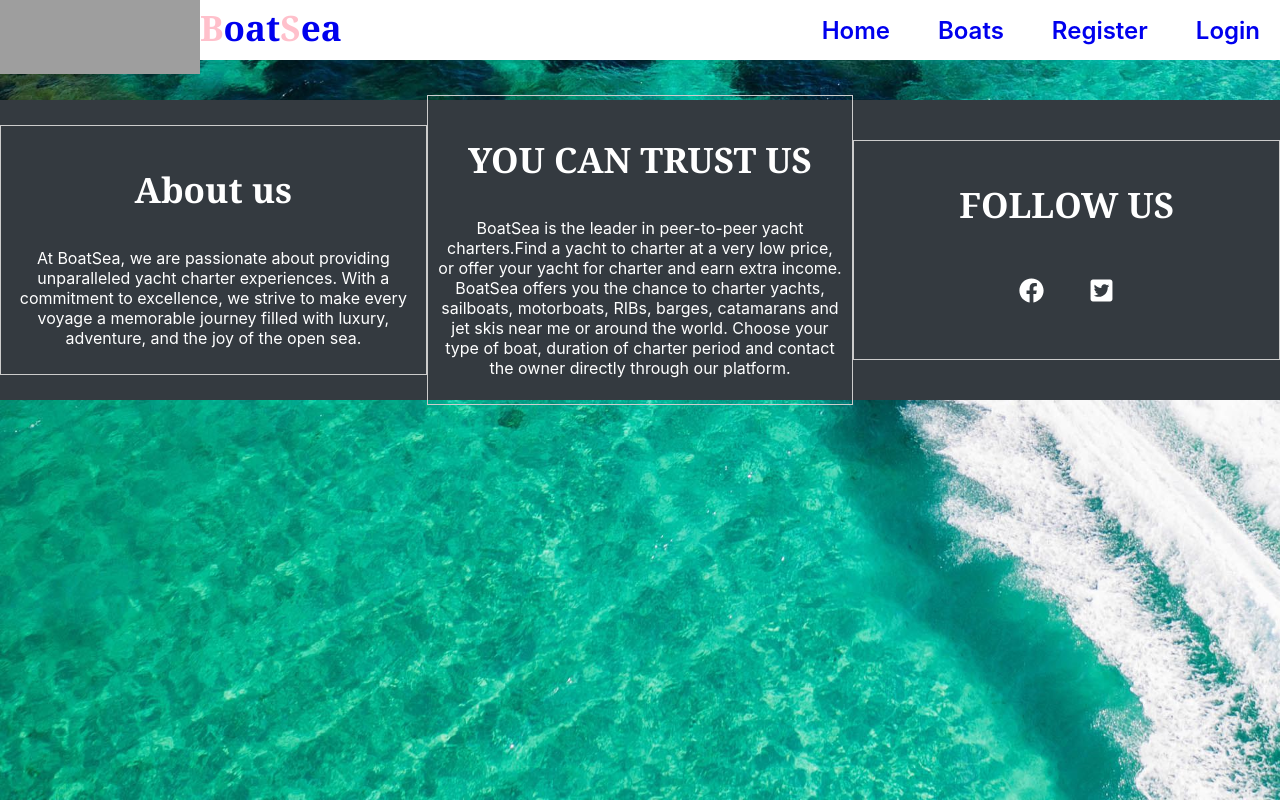
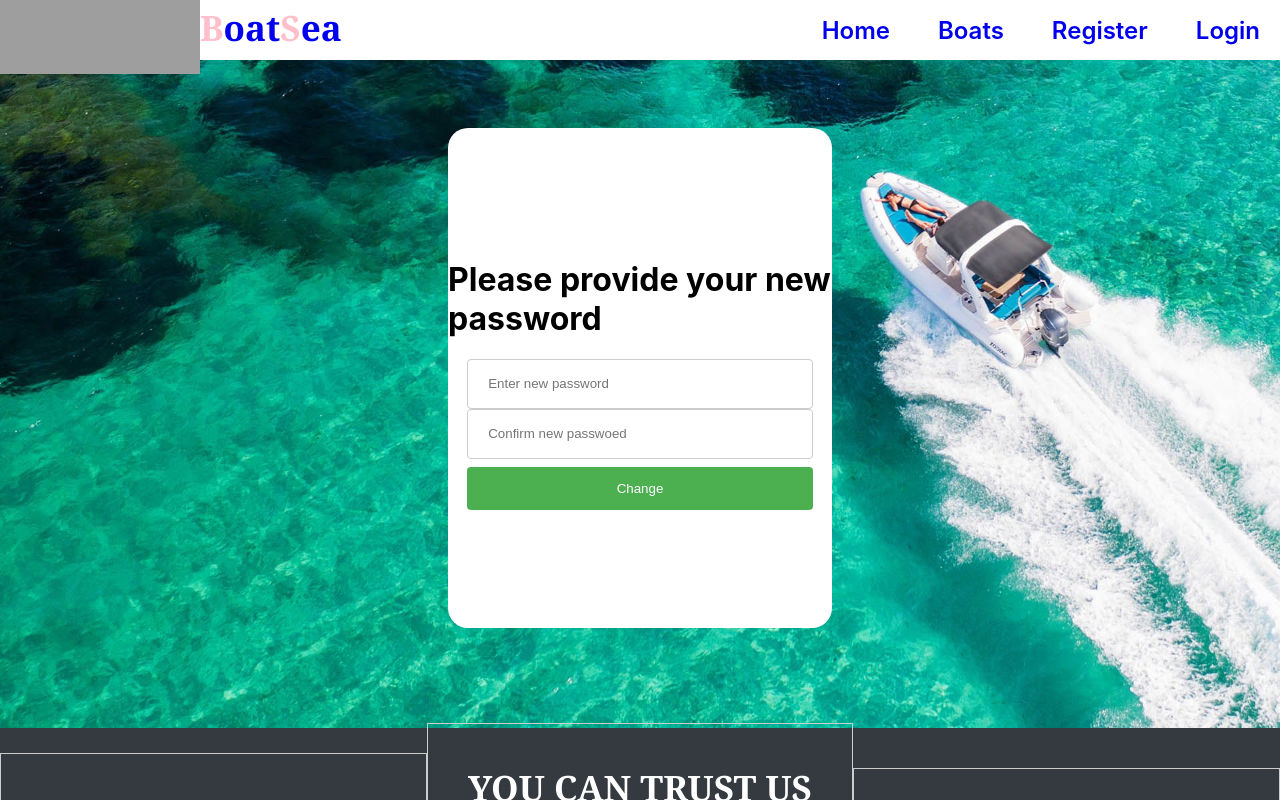
Before and after one commit to Muhamed-Sadovic/BoatSea-Frontend, a React (Create React App) app: page /reset-password/1 in a window 1280 px wide. Shown: the top 800 px of the page. Built offline with nearby package versions, Linux system fonts and the light colour scheme; grey boxes are pictures that could not be loaded; some icons are missing.

Commit message:
verification, reset password done

```diff
--- a/src/App.js
+++ b/src/App.js
@@ -45,7 +45,7 @@
         <Route path="/editBoat/:id" Component={EditBoat} />
         <Route path="/verifyAccount/:id" Component={VerificationPage} />
         <Route path="/forgot-password" Component={ForgotPassword} />
-        <Route path="/reset-password" Component={ResetPassword} />
+        <Route path="/reset-password/:token" Component={ResetPassword} />
         <Route path="/adminpanel" Component={AdminPanel} />
         <Route path="/createboat" Component={CreateBoat} />
         <Route path="/boats" Component={Boats} />
--- a/src/components/forgotPassword/ForgotPassword.jsx
+++ b/src/components/forgotPassword/ForgotPassword.jsx
@@ -8,17 +8,16 @@
   const [email, setEmail] = useState();
   const navigate = useNavigate();
 
-  const handleSubmit = (e) => {
+  const handleSubmit = async (e) => {
     e.preventDefault();
-    axios
-      .post("http://localhost:3001/forgot-password", { email })
-      .then((result) => {
-        console.log(result);
-        if (result.data.success === true) {
-          navigate("/");
-        }
-      })
-      .catch((err) => console.log(err));
+    try {
+      await axios.post("https://localhost:7087/api/User/forgotPassword", {
+        email,
+      });
+      alert("Link za resetovanje lozinke je poslat na vaš email.");
+    } catch (error) {
+      console.error("Greška: ", error);
+    }
   };
 
   return (
@@ -30,7 +29,6 @@
           <input
             type="email"
             placeholder="Enter Email"
-            autoComplete="off"
             name="email"
             onChange={(e) => setEmail(e.target.value)}
           />
--- a/src/components/resetPassword/ResetPassword.jsx
+++ b/src/components/resetPassword/ResetPassword.jsx
@@ -1,48 +1,67 @@
 import React, { useEffect } from "react";
 import Navbar from "../navbar/Navbar";
 import { useState } from "react";
-import { useNavigate } from "react-router-dom";
+import { useNavigate, useParams } from "react-router-dom";
 import axios from "axios";
 import { useLocation } from "react-router-dom";
 import queryString from "query-string";
 
 function ResetPassword() {
-  const [password, setPassword] = useState();
+  const [password, setPassword] = useState("");
+  const [confirmPassword, setConfirmPassword] = useState("");
+  const [passwordErrorMessage, setPasswordErrorMessage] = useState(null);
   const [invalidUser, setInvalidUser] = useState("");
   const navigate = useNavigate();
-  const location = useLocation();
+  const { token } = useParams();
 
-  //const {token, id} = queryString.parse(location.search)
+  useEffect(() => {}, []);
 
-  const verifyToken = async () => {
+  const handleSubmit = async (e) => {
+    e.preventDefault();
+    let isValid = true;
+
+    if (password.trim().length === 0) {
+      setPasswordErrorMessage("Please enter password!");
+      isValid = false;
+      return;
+    } else {
+      setPasswordErrorMessage(null);
+    }
+
+    if (confirmPassword.trim().length === 0) {
+      setPasswordErrorMessage("Please confirm password!");
+      isValid = false;
+      return;
+    } else {
+      setPasswordErrorMessage(null);
+    }
+
+    if (password !== confirmPassword) {
+      setPasswordErrorMessage("Passwords didn't match, try again!");
+      isValid = false;
+      return;
+    } else {
+      setPasswordErrorMessage(null);
+    }
+
+    if (!isValid) {
+      return;
+    }
+
     try {
-      const { token, id } = queryString.parse(location.search);
-      const { data } = await axios(
-        `http://localhost:3001/verify-token?token=${token}&id=${id}`
+      await axios.post(
+        `https://localhost:7087/api/User/resetPassword/${token}`,
+        {
+          newPassword: password,
+        }
       );
-      if (!data.success) return setInvalidUser(data.error);
-
-      console.log(data);
-    } catch (err) {
-      console.log(err);
+      alert("Vaša lozinka je uspešno promenjena.");
+      navigate("/login")
+      // Preusmeravanje na stranicu za prijavu ili početnu stranicu
+    } catch (error) {
+      console.error("Greška: ", error);
+      // Obraditi grešku
     }
-  };
-
-  useEffect(() => {
-    verifyToken();
-  }, []);
-
-  const handleSubmit = (e) => {
-    e.preventDefault();
-    axios
-      .post("http://localhost:3001/forgot-password", { password })
-      .then((result) => {
-        console.log(result);
-        if (result.data.success === true) {
-          navigate("/");
-        }
-      })
-      .catch((err) => console.log(err));
   };
 
   return (
@@ -62,9 +81,10 @@
             placeholder="Confirm new passwoed"
             autoComplete="off"
             name="email"
-            onChange={(e) => setPassword(e.target.value)}
+            onChange={(e) => setConfirmPassword(e.target.value)}
           />
-          <button type="submit">Submit</button>
+          <button type="submit">Change</button>
+          {passwordErrorMessage && <p>{passwordErrorMessage}</p>}
         </form>
       </div>
     </>
```
